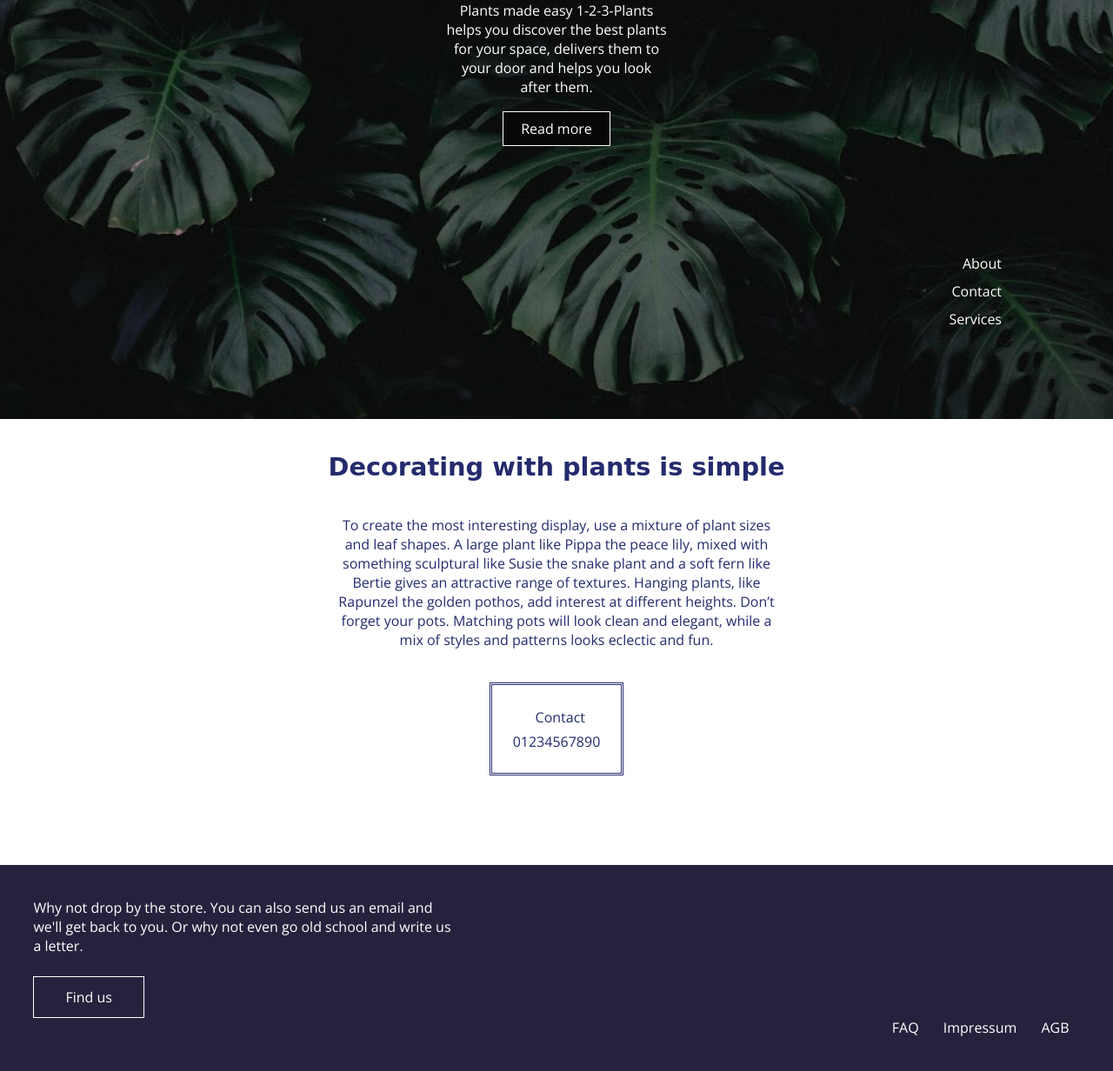
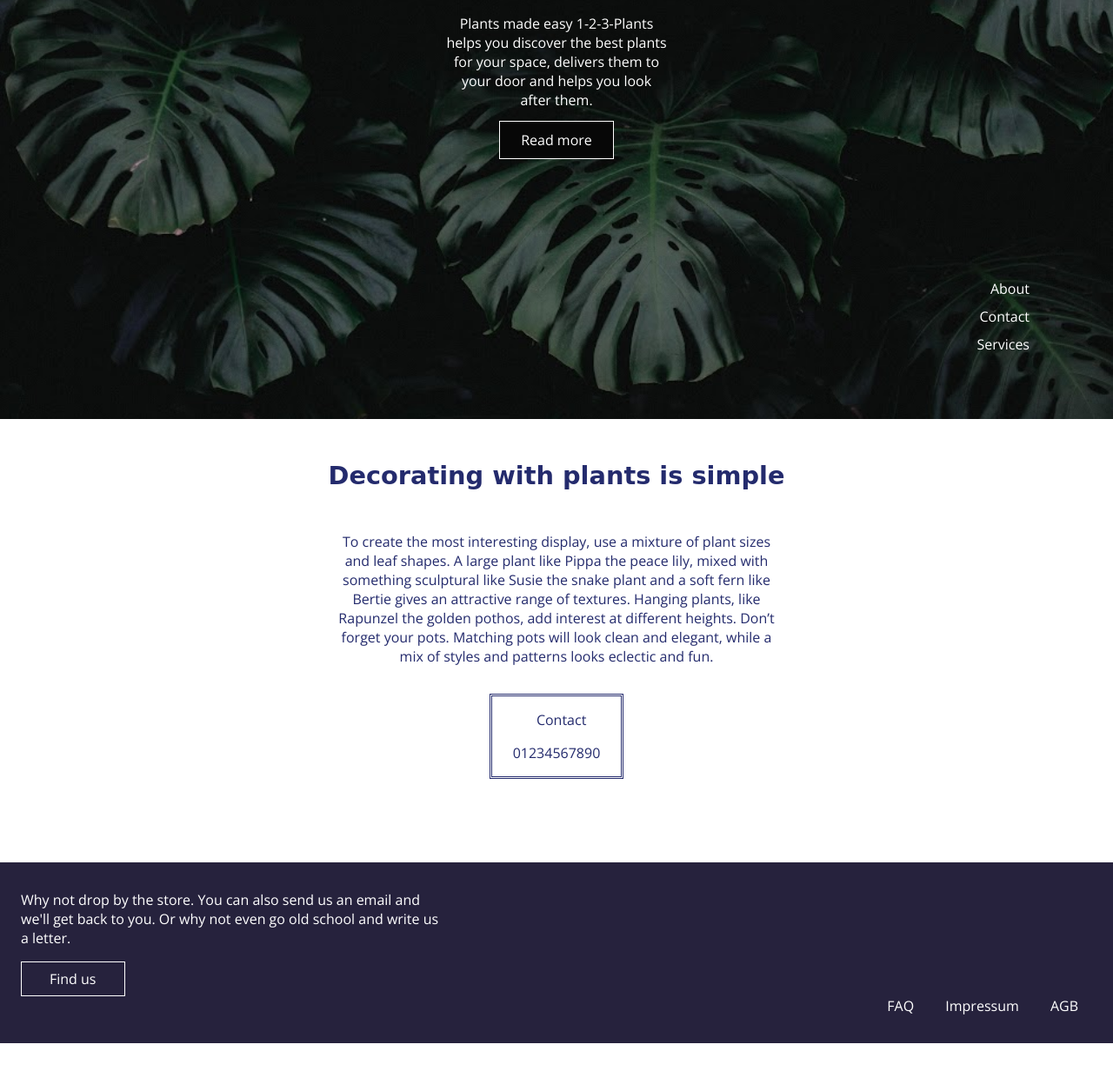
Before and after one commit to karin-supercode/project-plants, a plain HTML site: page index.html in a window 1280 px wide. Shown: the part 318-1550 px from the top of the page at 87% size. After the commit the page ends 1518 px from the top, so only its background shows below. Drawn offline with nearby package versions, Linux system fonts and the light colour scheme; a web font is replaced by a local one.

Commit message:
edits css

```diff
--- a/assets/css/style.css
+++ b/assets/css/style.css
@@ -30,32 +30,35 @@ header {
   background-size: cover;
   background-repeat: no-repeat;
   height: 100vh;
+
 }
-
+/*----------HEADER LOGO---------*/
 header section h1{
   font-size:2rem;
   color:white;
-  padding: 3% 6%;
+  padding: 2rem 6rem;
 }
 
+/*----------HEADER CONTENT---------*/
 header article{
   color:white;
   width: 20%;
-  margin:10% auto;
+  margin:9rem auto;
   text-align: center;
 }
 
 header article p{
   font-size:1rem;
-  padding-top: 8%;
-  margin-bottom: 10%;
+  padding-top: 2rem;
+  margin-bottom: 1.5rem;
 }
 
+/*----------HEADER Read more button---------*/
 header article>a{
   background: rgb(7, 7, 7);
   color:white;
   border:1px solid White;
-  padding: 3% 8%;
+  padding: 0.6rem 1.5rem;
   font-size: 1rem;
 
 }
@@ -68,7 +71,7 @@ header article>a:hover{
 /*----------HEADER NAV---------*/
 section nav{
   text-align: right;
-  padding: 0 10% 0 0;
+  padding: 0 6rem 0 0;
   line-height: 2rem;
 }
 nav ul li a{
@@ -86,7 +89,7 @@ main{
 }
 
 main h3{
-  padding: 3% 0;
+  padding: 3rem 0;
   font-size:1.8rem;
 }
 
@@ -95,18 +98,18 @@ main section p{
   width:40%;
   margin:0 auto;
 }
-
+/*---- CONTACT Button -----*/
 main article{
   display:inline-block;
   border:3px double rgb(36, 43, 109);
-  margin:3% 0 8%;
-  padding:2% 1%;
+  margin:2rem 0 6rem;
+  padding:1rem 1rem;
   text-align: center;
   width: 12%;
 }
 
 main section article p{
-  padding-bottom:5%;
+  padding-bottom:1rem;
 }
 
 main section article a{
@@ -124,12 +127,14 @@ footer{
   background-color: rgb(38, 34, 61);
   color:white;
   font-size: 1rem;
-  padding:3%;
+  padding:2rem 1.5rem;
 }
+
+/*----------FOOTER Left side ---------*/
 
 footer p{
   width: 40%;
-  margin-bottom:2%;
+  margin-bottom:1rem;
 }
 
 footer a{
@@ -137,7 +142,7 @@ footer a{
   color:white;
   border:1px solid white;
   font-size:1rem;
-  padding:1% 3%;
+  padding:0.5rem 2rem;
 }
 
 footer a:hover{
@@ -145,14 +150,16 @@ footer a:hover{
   color:black;
 }
 
+/*----------FOOTER right side NAV ---------*/
 footer nav{
   text-align:right;
 }
 footer>article>nav>a{
   border:none;
   color:white;
-  padding:0 1%;
+  padding:0 1rem;
 }
 footer>article>nav>a:hover{
   color:rgb(165, 157, 157);
+  background-color: rgb(38, 34, 61);
 }
```
